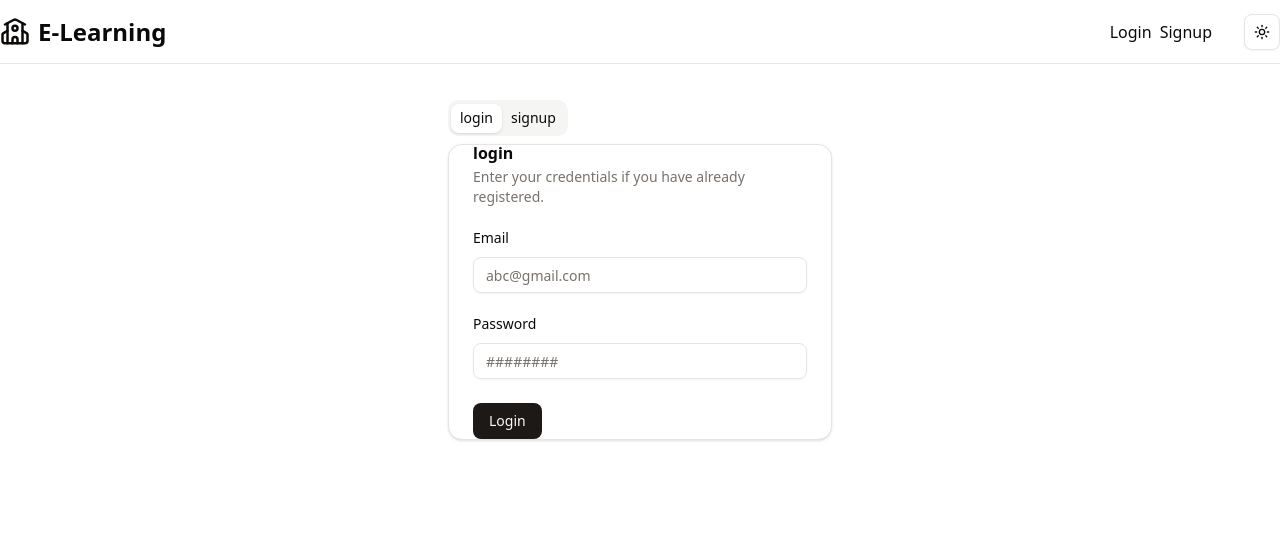
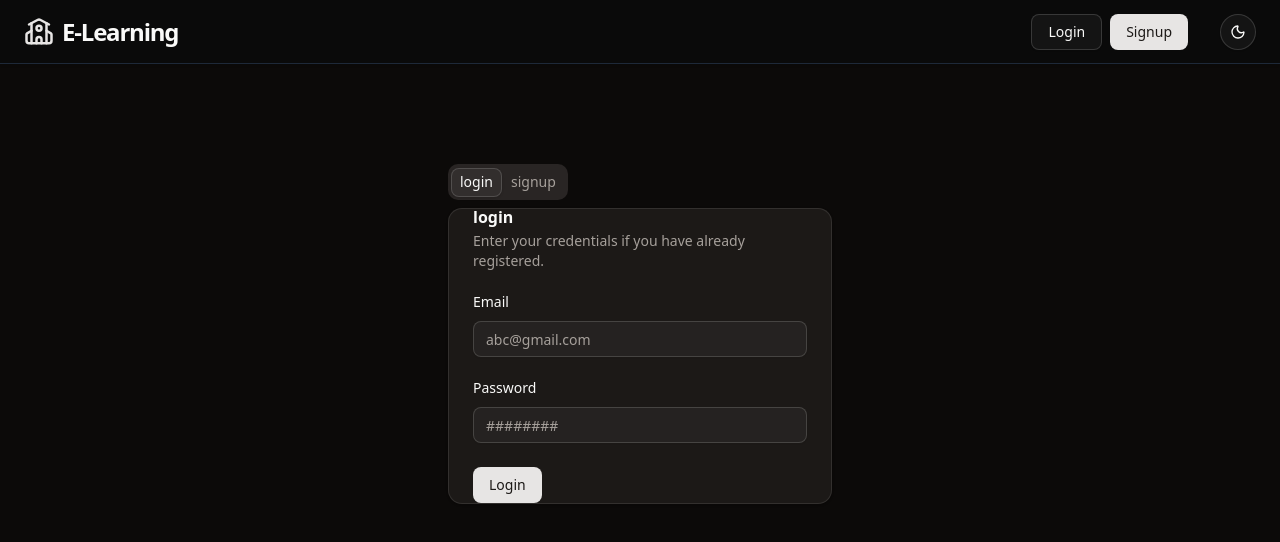
Before and after one commit to BuffyCode/lms-project, a React (Vite) app in the folder client/: page /login in a window 1280 px wide. Shown: the top 542 px of the page. Built offline with nearby package versions, Linux system fonts and the light colour scheme; no server answers.

Commit message:
fixed the dark mode which was notworking properly

```diff
--- a/client/package.json
+++ b/client/package.json
@@ -26,6 +26,7 @@
     "clsx": "^2.1.1",
     "lucide-react": "^0.544.0",
     "next-themes": "^0.4.6",
+    "radix-ui": "^1.4.3",
     "react": "^19.1.1",
     "react-dom": "^19.1.1",
     "react-quill-new": "^3.7.0",
--- a/client/src/DarkMode.jsx
+++ b/client/src/components/DarkMode.jsx
@@ -1,5 +1,6 @@
 import React from 'react'
 import { Moon, Sun } from "lucide-react"
+import { useTheme } from "./ThemeProvider" // Import your hook
 
 import { Button } from "@/components/ui/button"
 import {
@@ -10,12 +11,15 @@ import {
 } from "@/components/ui/dropdown-menu"
 
 const DarkMode = () => {
+    // Extract setTheme from your ThemeProvider
+    const { setTheme } = useTheme();
+
     return (
         <DropdownMenu>
             <DropdownMenuTrigger asChild>
-                <Button variant="outline" size="icon">
+                <Button variant="outline" size="icon" className="rounded-full">
                     <Sun className="h-[1.2rem] w-[1.2rem] scale-100 rotate-0 transition-all dark:scale-0 dark:-rotate-90" />
-                    <Moon className="absolute h-[1.2rem] w-[1.2rem] scale-0 rotate-90 transition-all dark:scale-100 dark:rotate-0" />
+                    <Moon className="absolute h-[1.2rem] w-[1.2rem] scale-0 rotate-90 transition-all dark:rotate-0 dark:scale-100" />
                     <span className="sr-only">Toggle theme</span>
                 </Button>
             </DropdownMenuTrigger>
@@ -30,7 +34,8 @@ const DarkMode = () => {
                     System
                 </DropdownMenuItem>
             </DropdownMenuContent>
-        </DropdownMenu>)
+        </DropdownMenu>
+    )
 }
 
 export default DarkMode
--- a/client/src/components/Navbar.jsx
+++ b/client/src/components/Navbar.jsx
@@ -1,4 +1,4 @@
-import { Menu, School, Store } from 'lucide-react'
+import { Menu, School } from 'lucide-react'
 import React, { useEffect } from 'react'
 import {
     DropdownMenu,
@@ -14,9 +14,8 @@ import {
     AvatarFallback,
     AvatarImage,
 } from "@/components/ui/avatar"
-import DarkMode from '@/DarkMode'
+import DarkMode from '@/components/DarkMode'
 import { Button } from "@/components/ui/button"
-
 import {
     Sheet,
     SheetClose,
@@ -26,7 +25,7 @@ import {
     SheetTitle,
     SheetTrigger,
 } from "@/components/ui/sheet"
-import { Separator } from '@radix-ui/react-dropdown-menu'
+import { Separator } from "@/components/ui/separator"
 import { Link, useNavigate } from 'react-router-dom'
 import { useLogoutUserMutation } from '@/features/api/authApi'
 import { toast } from 'sonner'
@@ -35,76 +34,67 @@ import { useSelector } from 'react-redux'
 const Navbar = () => {
     const { user } = useSelector(store => store.auth);
     const [logoutUser, { data, isSuccess }] = useLogoutUserMutation();
-    const navigation = useNavigate();
+    const navigate = useNavigate();
+
     const logoutHandler = async () => {
         await logoutUser();
     }
+
     useEffect(() => {
         if (isSuccess) {
-            toast.success(data.message || 'user logged out');
-            navigation('/login');
+            toast.success(data.message || 'Logged out successfully');
+            navigate('/login');
         }
-    }, [isSuccess])
-    // console.log(user);
+    }, [isSuccess, navigate]);
+
     return (
-        <div className='h-16 dark:bg-[#0A0A0A] bg-white border-b dark:border-b-gray-800 border-b-gray-200 fixed top-0 left-0 right-0 duration-300 z-10'>
-            {/* desktop */}
-            <div className="max-w-7xl mx-auto hidden md:flex justify-between items-center gap-10 h-full">
-                <Link to="/"><div className="flex items-center gap-2">
-                    <School size={"30"} />
-                    <h1 className='hidden md:block font-extrabold text-2xl'>E-Learning</h1>
-                </div></Link>
-                {/* user icon and dark mode icon */}
+        <div className='h-16 dark:bg-[#0A0A0A] bg-white border-b dark:border-b-gray-800 border-b-gray-200 fixed top-0 left-0 right-0 duration-300 z-50 shadow-sm'>
+            {/* Desktop View */}
+            <div className="max-w-7xl mx-auto hidden md:flex justify-between items-center gap-10 h-full px-6">
+                <Link to="/" className="flex items-center gap-2">
+                    <School size={"30"} className="text-primary" />
+                    <h1 className='font-extrabold text-2xl tracking-tighter'>E-Learning</h1>
+                </Link>
+
                 <div className="flex items-center gap-8">
-                    {
-                        user ? (<DropdownMenu>
+                    {user ? (
+                        <DropdownMenu>
                             <DropdownMenuTrigger asChild>
-                                {/* avatar */}
-                                <Avatar>
-                                    <AvatarImage src={user?.photoUrl || "https://github.com/shadcn.png"} alt="@shadcn" />
-                                    <AvatarFallback>CN</AvatarFallback>
+                                <Avatar className="cursor-pointer border border-gray-200 dark:border-gray-700">
+                                    <AvatarImage src={user?.photoUrl || "https://github.com/shadcn.png"} />
+                                    <AvatarFallback>{user?.name?.charAt(0) || "U"}</AvatarFallback>
                                 </Avatar>
-
                             </DropdownMenuTrigger>
-                            <DropdownMenuContent className="w-56" align="start">
+                            <DropdownMenuContent className="w-56" align="end" sideOffset={11}>
                                 <DropdownMenuLabel>My Account</DropdownMenuLabel>
+                                <DropdownMenuSeparator />
                                 <DropdownMenuGroup>
-                                    <DropdownMenuItem>
-                                        <Link to='my-learning'>My Learning</Link>
-                                    </DropdownMenuItem>
-                                    <DropdownMenuItem>
-                                        <Link to='profile'>Edit Profile</Link>
-                                    </DropdownMenuItem>
-                                    <DropdownMenuItem onClick={logoutHandler}>
-                                        Log out
-                                    </DropdownMenuItem>
+                                    <DropdownMenuItem onClick={() => navigate('/my-learning')}>My Learning</DropdownMenuItem>
+                                    <DropdownMenuItem onClick={() => navigate('/profile')}>Edit Profile</DropdownMenuItem>
+                                    <DropdownMenuItem onClick={logoutHandler} className="text-red-500">Log out</DropdownMenuItem>
                                 </DropdownMenuGroup>
-                                {
-                                    user.role === 'instructor' && (
+                                {user.role === 'instructor' && (
                                     <>
                                         <DropdownMenuSeparator />
-                                            <DropdownMenuItem>
-                                                <Link to='admin/dashboard'>Dashboard</Link>
-                                            </DropdownMenuItem>
+                                        <DropdownMenuItem onClick={() => navigate('/admin/dashboard')}>Dashboard</DropdownMenuItem>
                                     </>
-                                    )
-                                }
-
-
+                                )}
                             </DropdownMenuContent>
-                        </DropdownMenu>) : (
+                        </DropdownMenu>
+                    ) : (
                         <div className="flex items-center gap-2">
-                                <button variant="outline" onClick={() => navigation("/login")}>Login</button>
-                                <button onClick={() => navigation("/login")}>Signup</button>
+                            <Button variant="outline" onClick={() => navigate("/login")}>Login</Button>
+                            <Button onClick={() => navigate("/login")}>Signup</Button>
                         </div>
-                        )
-                    }
+                    )}
                     <DarkMode />
                 </div>
             </div>
-            {/* mobile device */}
+
+            {/* Mobile View */}
             <div className="flex md:hidden items-center justify-between px-4 h-full">
-                <h1 className='font-extrabold text-2xl'>E-Learning</h1>                <MobileNavbar />
+                <h1 className='font-extrabold text-2xl'>E-Learning</h1>
+                <MobileNavbar user={user} logoutHandler={logoutHandler} />
             </div>
         </div>
     )
@@ -112,43 +102,33 @@ const Navbar = () => {
 
 export default Navbar
 
-const MobileNavbar = () => {
-    const role = "instructor";
+const MobileNavbar = ({ user, logoutHandler }) => {
+    const navigate = useNavigate();
     return (
-        <Sheet className="mr-4">
+        <Sheet>
             <SheetTrigger asChild>
-                <Button size='icon' className="rounded-full bg-gray-200 hover:bg-gray-200" variant="outline">
+                <Button size='icon' className="rounded-full bg-gray-100 dark:bg-gray-800" variant="ghost">
                     <Menu />
                 </Button>
             </SheetTrigger>
             <SheetContent className="flex flex-col">
-                <SheetHeader className="flex flex-row items-center justify-between mt-2">
+                <SheetHeader className="flex flex-row items-center justify-between mt-5">
                     <SheetTitle>E-Learning</SheetTitle>
                     <DarkMode />
-
                 </SheetHeader>
-                <Separator className='mr-2' />
+                <Separator className='my-4' />
                 <nav className="flex flex-col space-y-4">
-                    <span>
-                        My Learning
-                    </span>
-                    <span>
-                        Edit Profile
-                    </span>
-                    <p>
-                        Log Out
-                    </p>
+                    <Link to="/my-learning" className="hover:text-primary transition-colors">My Learning</Link>
+                    <Link to="/profile" className="hover:text-primary transition-colors">Edit Profile</Link>
+                    <button onClick={logoutHandler} className="text-left text-red-500">Log Out</button>
                 </nav>
-                {
-                    role === "instructor" && (
-                        <SheetFooter>
+                {user?.role === "instructor" && (
+                    <SheetFooter className="mt-auto">
                         <SheetClose asChild>
-                                <Button type="subnit">Dashboard</Button>
+                            <Button className="w-full" onClick={() => navigate('/admin/dashboard')}>Dashboard</Button>
                         </SheetClose>
                     </SheetFooter>
-                    )
-                }
-
+                )}
             </SheetContent>
         </Sheet>
     );
--- /dev/null
+++ b/client/src/components/ThemeProvider.jsx
@@ -0,0 +1,31 @@
+import { createContext, useContext, useEffect, useState } from "react";
+
+const ThemeProviderContext = createContext();
+
+export function ThemeProvider({ children, defaultTheme = "dark", storageKey = "vite-ui-theme" }) {
+  const [theme, setTheme] = useState(() => localStorage.getItem(storageKey) || defaultTheme);
+
+  useEffect(() => {
+    const root = window.document.documentElement;
+    root.classList.remove("light", "dark");
+
+    // This is the part that actually activates your .dark CSS block
+    root.classList.add(theme);
+  }, [theme]);
+
+  const value = {
+    theme,
+    setTheme: (newTheme) => {
+      localStorage.setItem(storageKey, newTheme);
+      setTheme(newTheme);
+    },
+  };
+
+  return (
+    <ThemeProviderContext.Provider value={value}>
+      {children}
+    </ThemeProviderContext.Provider>
+  );
+}
+
+export const useTheme = () => useContext(ThemeProviderContext);
--- /dev/null
+++ b/client/src/components/ui/separator.jsx
@@ -0,0 +1,25 @@
+import * as React from "react"
+import { Separator as SeparatorPrimitive } from "radix-ui"
+
+import { cn } from "@/lib/utils"
+
+function Separator({
+  className,
+  orientation = "horizontal",
+  decorative = true,
+  ...props
+}) {
+  return (
+    <SeparatorPrimitive.Root
+      data-slot="separator"
+      decorative={decorative}
+      orientation={orientation}
+      className={cn(
+        "shrink-0 bg-border data-[orientation=horizontal]:h-px data-[orientation=horizontal]:w-full data-[orientation=vertical]:h-full data-[orientation=vertical]:w-px",
+        className
+      )}
+      {...props} />
+  );
+}
+
+export { Separator }
--- a/client/src/layout/MainLayout.jsx
+++ b/client/src/layout/MainLayout.jsx
@@ -4,9 +4,14 @@ import { Outlet } from 'react-router-dom'
 
 const MainLayout = () => {
   return (
-    <div>
+    <div className='flex flex-col min-h-screen'>
       <Navbar />
-      <Outlet />
+      {/* pt-16 adds 4rem of padding to match your navbar's h-16.
+          flex-1 ensures the content takes up the remaining space.
+      */}
+      <div className='flex-1 pt-16'>
+        <Outlet />
+      </div>
     </div>
   )
 }
--- a/client/src/main.jsx
+++ b/client/src/main.jsx
@@ -5,12 +5,15 @@ import App from "./App.jsx";
 import { Provider } from "react-redux";
 import { appStore } from "./app/store";
 import { Toaster } from "sonner";
+import { ThemeProvider } from "./components/ThemeProvider";
 
 createRoot(document.getElementById("root")).render(
   <StrictMode>
     <Provider store={appStore}>
-      <App />
-      <Toaster />
+      <ThemeProvider defaultTheme="dark" storageKey="vite-ui-theme">
+        <App />
+        <Toaster />
+      </ThemeProvider>
     </Provider>
   </StrictMode>
 );
--- a/client/src/pages/student/Course.jsx
+++ b/client/src/pages/student/Course.jsx
@@ -25,7 +25,7 @@ const Course = ({ course }) => {
                             <AvatarImage src={course.creator.photoUrl || "https://github.com/shadcn.png"} alt="@shadcn" />
                             <AvatarFallback>{course.creator.name}</AvatarFallback>
                         </Avatar>
-                        <h1 className='font-medium text-sm'>Chetna Dua</h1>
+                        <h1 className='font-medium text-sm'>Kumar Manglam</h1>
                     </div>
                     <Badge className="bg-blue-600 text-white px-2 py-1 text-xs rounded-full">
                         {course.courseLevel}
```
Also changed, not shown: 1 other file (tests, documents, lock files or other folders). Lines whose indentation alone changed are shown as unchanged.
